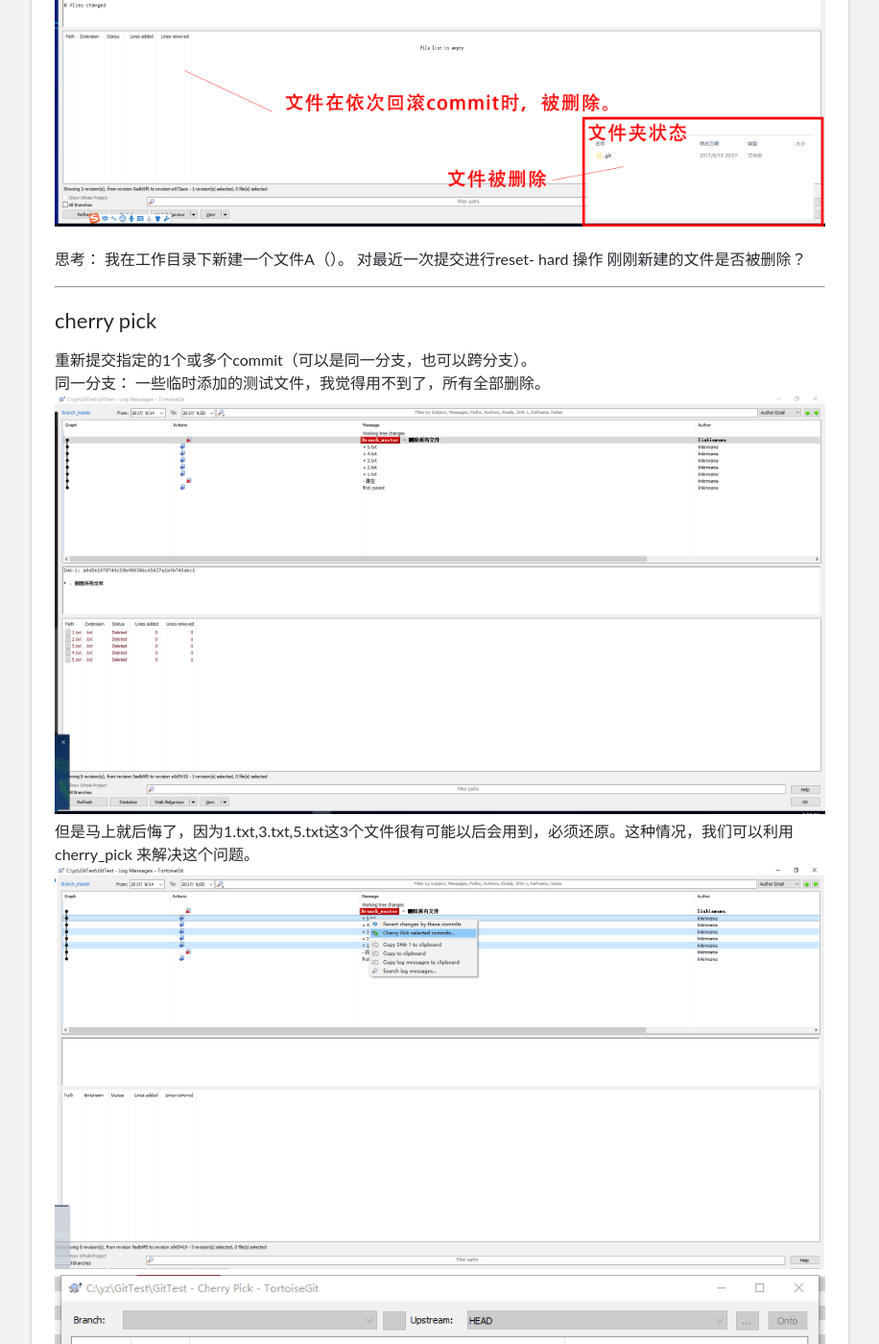
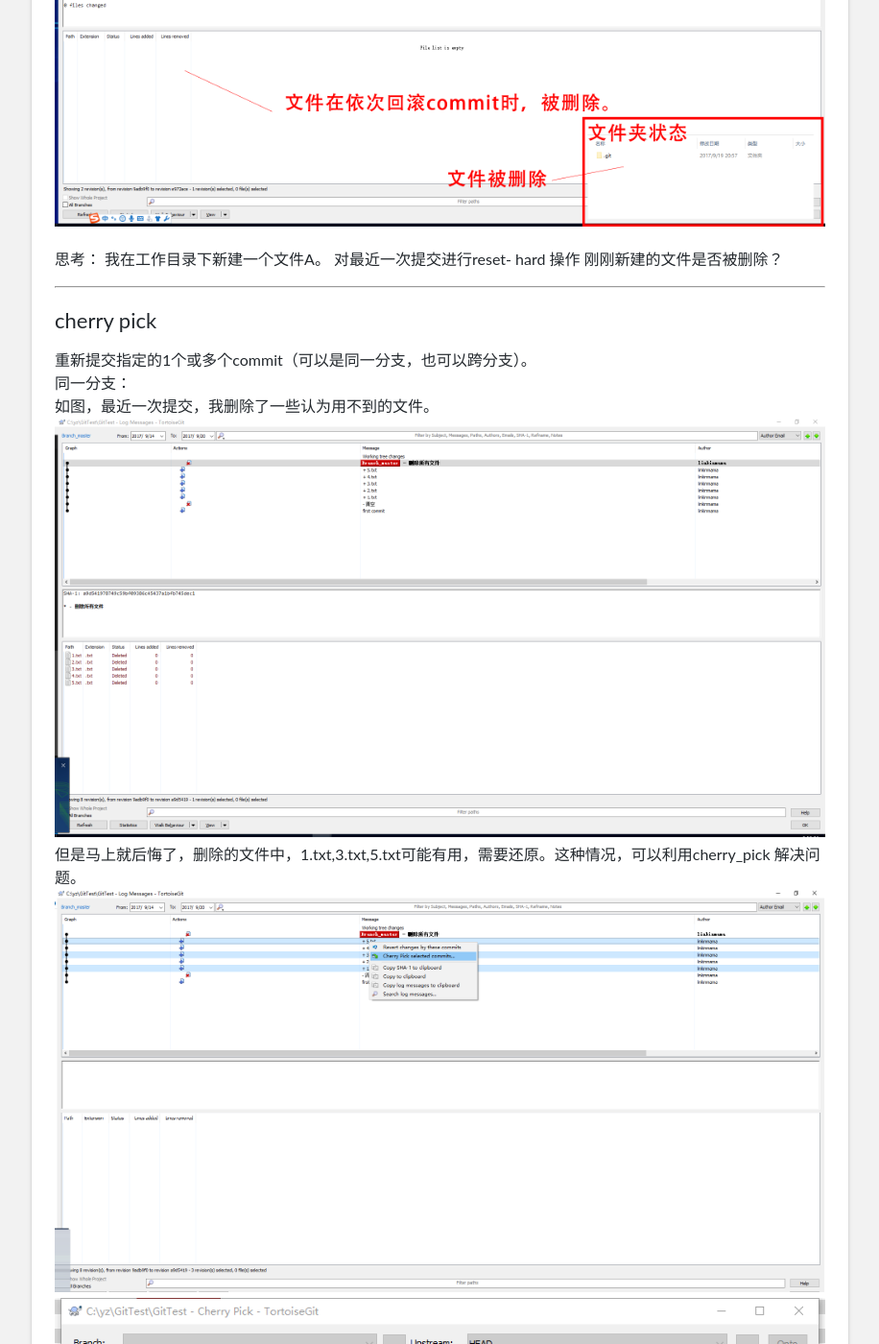
Before and after one commit to unicorn25/unicorn25.github.io, a Jekyll site: the page built from _steps/git_technical_blind_spot.md, in a window 1280 px wide and 1400 px high, scrolled down 2807 px. Shown: the whole window at 96% size, without its empty margins (204-1120 px from the left). Built offline with Jekyll 4.4.1, drawn with Linux system fonts in a browser that asks for light colours; some of the changed text lies outside the part shown.

Commit message:
* 调整GIT的一些技术盲点(1)

```diff
--- a/_steps/git_technical_blind_spot.md
+++ b/_steps/git_technical_blind_spot.md
@@ -38,7 +38,7 @@ hard:根据GIT提交信息，依次对文件进行还原（危险操作，对文
 ![](/images/linkinmama/git_reset_mixed.png)
 ![](/images/linkinmama/git_reset_hard.png)
 
-思考： 我在工作目录下新建一个文件A（）。 对最近一次提交进行reset- hard 操作 刚刚新建的文件是否被删除？
+思考： 我在工作目录下新建一个文件A。 对最近一次提交进行reset- hard 操作 刚刚新建的文件是否被删除？
 
 
 ----
@@ -46,32 +46,31 @@ hard:根据GIT提交信息，依次对文件进行还原（危险操作，对文
 ### cherry pick
 重新提交指定的1个或多个commit（可以是同一分支，也可以跨分支）。
 同一分支：
-一些临时添加的测试文件，我觉得用不到了，所有全部删除。
+如图，最近一次提交，我删除了一些认为用不到的文件。
 ![](/images/linkinmama/cherry_pick_0.png)
-但是马上就后悔了，因为1.txt,3.txt,5.txt这3个文件很有可能以后会用到，必须还原。这种情况，我们可以利用cherry_pick 来解决这个问题。
+但是马上就后悔了，删除的文件中，1.txt,3.txt,5.txt可能有用，需要还原。这种情况，可以利用cherry_pick 解决问题。
 ![](/images/linkinmama/cherry_pick_1.png)
 ![](/images/linkinmama/cherry_pick_2.png)
 ![](/images/linkinmama/cherry_pick_3.png)
-如果你觉得新增了3个commit看起来冗余。那么你还可以设置 cherry_pick 参数为 Squash ALL。将多个commit 合并为1个。
+如果你觉得新增了3个commit看起来冗余。可以设置 cherry_pick 参数为 Squash ALL。将多个commit 合并为1个。
 ![](/images/linkinmama/cherry_pick_4.png)
 ![](/images/linkinmama/cherry_pick_5.png)
 
 跨分支：
-我新建了一个新的分支用于新功能开发，已经添加了2个功能点，这时突然发现一个重大BUG，通关修改3.txt文件修复了BUG。
-这时，新功能分支状态如图：
+我新建了一个分支用于开发新功能，已经添加了2个功能点，这时突然发现一个重大BUG，通过修改3.txt文件修复了BUG。这个修复怎么在不合并分支的情况下同步到其他分支呢？也可以利用Cherry pick
+当前新功能分支状态如图：
 ![](/images/linkinmama/cherry_pick2_0.png)
-主分支状态如图：
+当前主分支状态如图：
 ![](/images/linkinmama/cherry_pick2_1.png)
-主分支也有这个致命的BUG，必须尽快修复。但是，新功能未开发完，不方便合并分支，如何处理？也可以用cherry pick来解决。
 先切换到主分支。
 ![](/images/linkinmama/cherry_pick2_2.png)
 查看当前分支的LOG信息。
 ![](/images/linkinmama/cherry_pick2_5.png)
-将LOG信息列表切换到“新功能分支”。
+将LOG信息列表切换到“新功能”分支。
 ![](/images/linkinmama/cherry_pick2_6.png)
 cherry pick 修复BUG的commit。
 ![](/images/linkinmama/cherry_pick2_7.png)
-修复BUG 的commit已经同步到了主分支了！
+commit已经同步到了主分支了！
 ![](/images/linkinmama/cherry_pick2_8.png)
 
 
```
